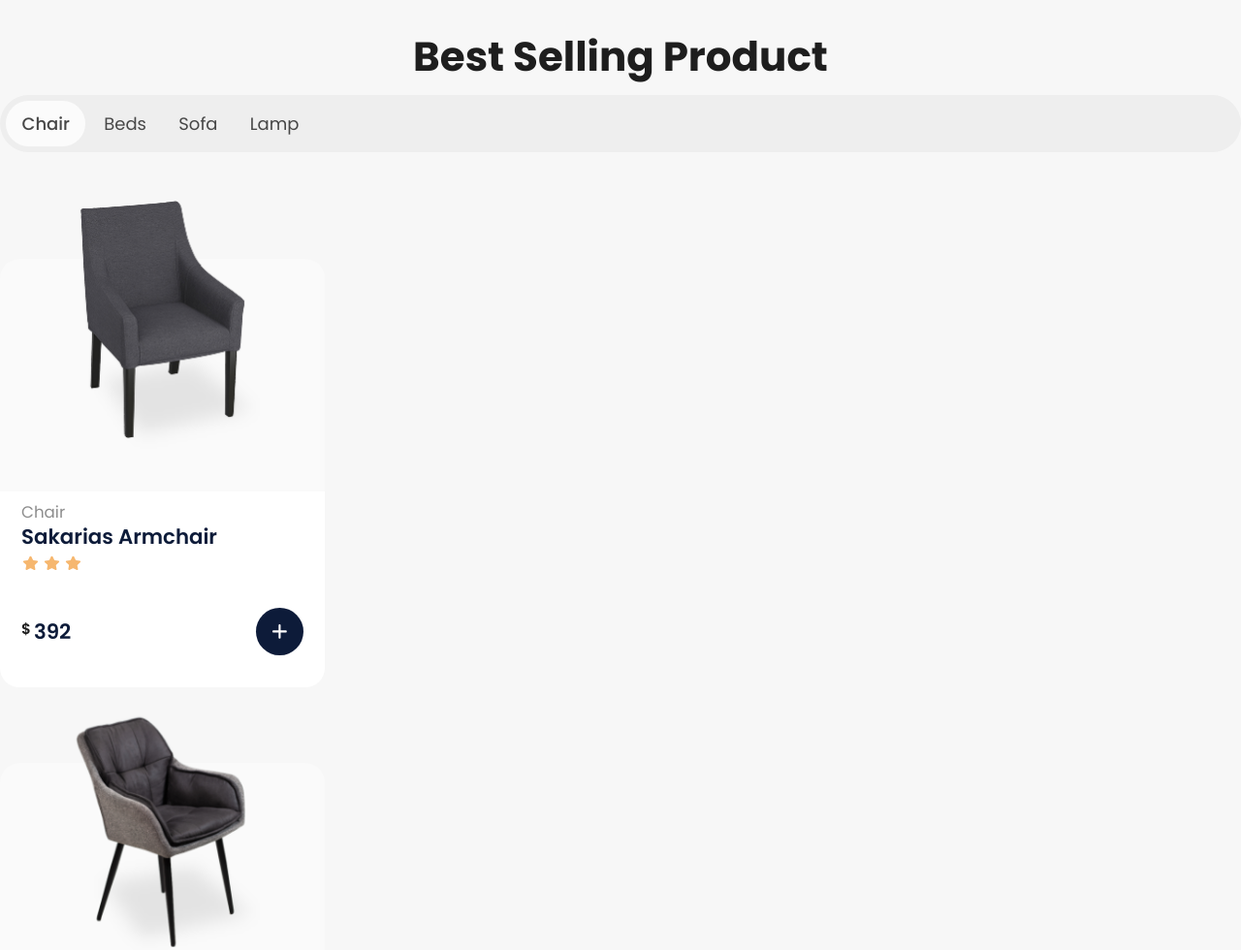
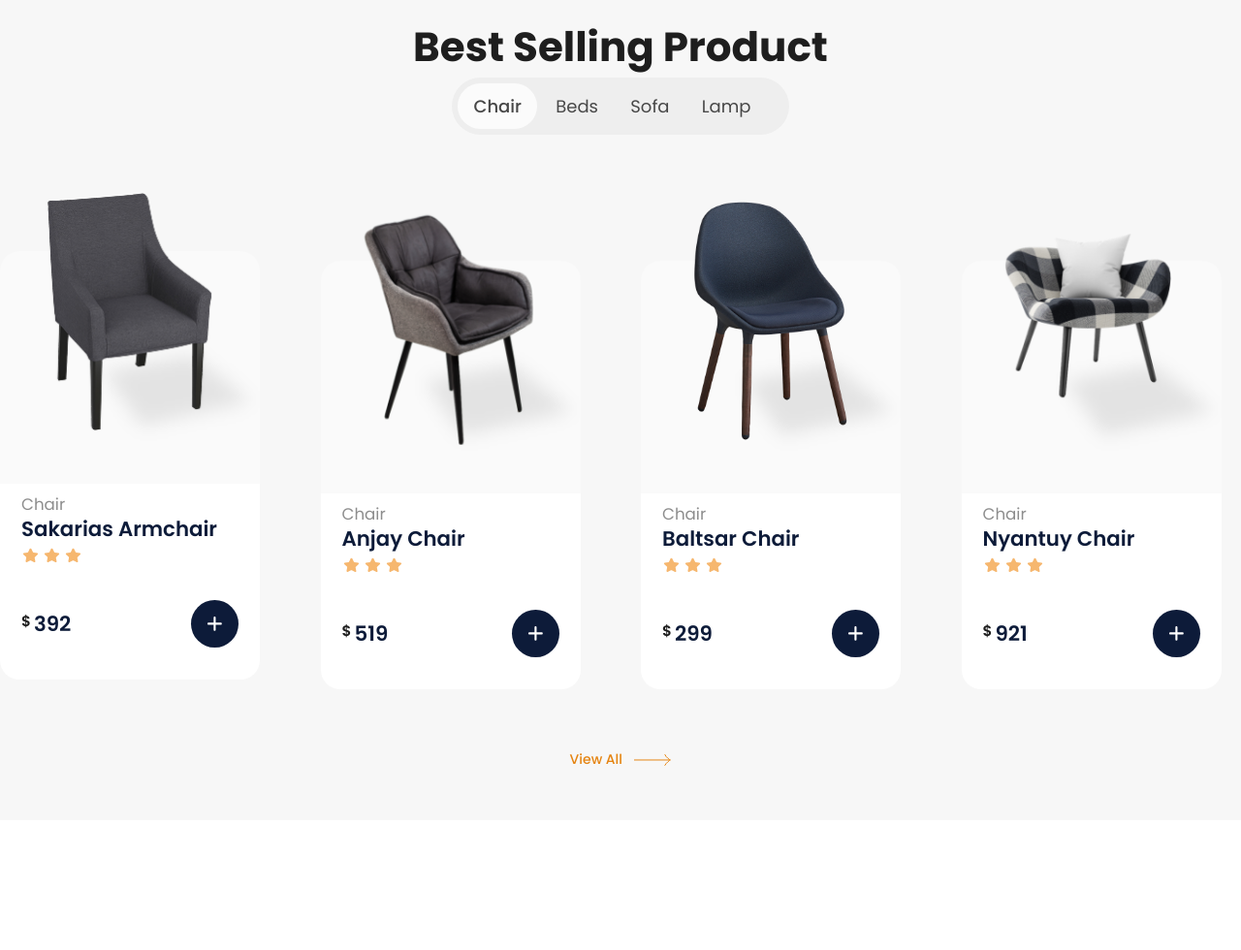
Before and after one commit to Kodzigor/panto_landing, a website built with Vite: page index.html in a window 1280 px wide. Shown: the part 1240-2220 px from the top of the page at 97% size. Built offline with nearby package versions, Linux system fonts and the light colour scheme; files whose address does not match are found by name.

Commit message:
feat: gallery styles for desctop

```diff
--- a/index.html
+++ b/index.html
@@ -344,7 +344,11 @@
               </div>
             </div>
           </div>
+
+
         </div>
+
+        <a class="arrow__link gallery-arrow" href="#">View All</a>
       </div>
     </section>
 
--- a/src/scss/sections/gallery.scss
+++ b/src/scss/sections/gallery.scss
@@ -7,12 +7,22 @@
 
   background-color: $light-grey;
 
+  @include media(md) {
+    padding-top: 50px;
+    padding-bottom: 50px;
+  }
+
   &-nav {
     padding: 6px;
     margin-top: 8px;
 
     background-color: $grey;
     border-radius: 44px;
+
+    @include media(sm) {
+      width: 348px;
+      margin: 0 auto;
+    }
 
     &__item {
       border: none;
@@ -36,6 +46,28 @@
   }
 
   &-content {
+    & > div {
+      display: flex;
+      flex-direction: column;
+      align-items: center;
+
+      @include media(md) {
+        @include flex(center, space-around, row);
+        gap: 42px;
+        flex-wrap: wrap;
+      }
+
+      @include media(lg) {
+        display: grid;
+        grid-template-columns: repeat(3, 268px);
+      }
+
+      @include media(xl) {
+        display: grid;
+        grid-template-columns: repeat(4, 1fr);
+      }
+    }
+
     &__item {
       width: 335px;
       height: 442px;
@@ -48,6 +80,11 @@
 
       &:first-of-type {
         margin-top: 110px;
+      }
+
+      @include media(md) {
+        width: 268px;
+        margin-top: 130px;
       }
 
       &-img {
@@ -140,4 +177,11 @@
       }
     }
   }
+
+  &-arrow {
+    display: block;
+    text-align: center;
+
+    margin-top: 60px;
+  }
 }
```
